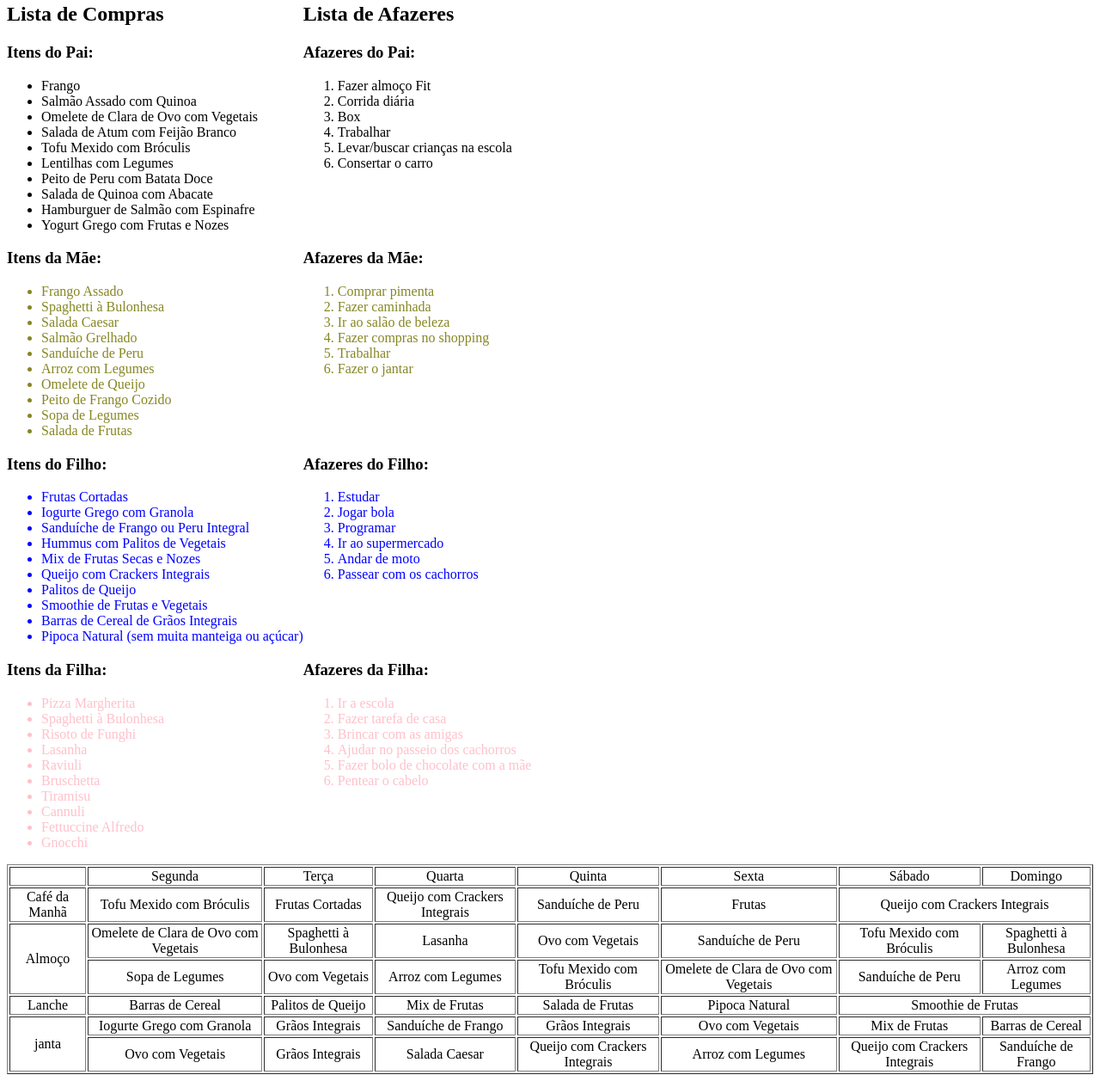
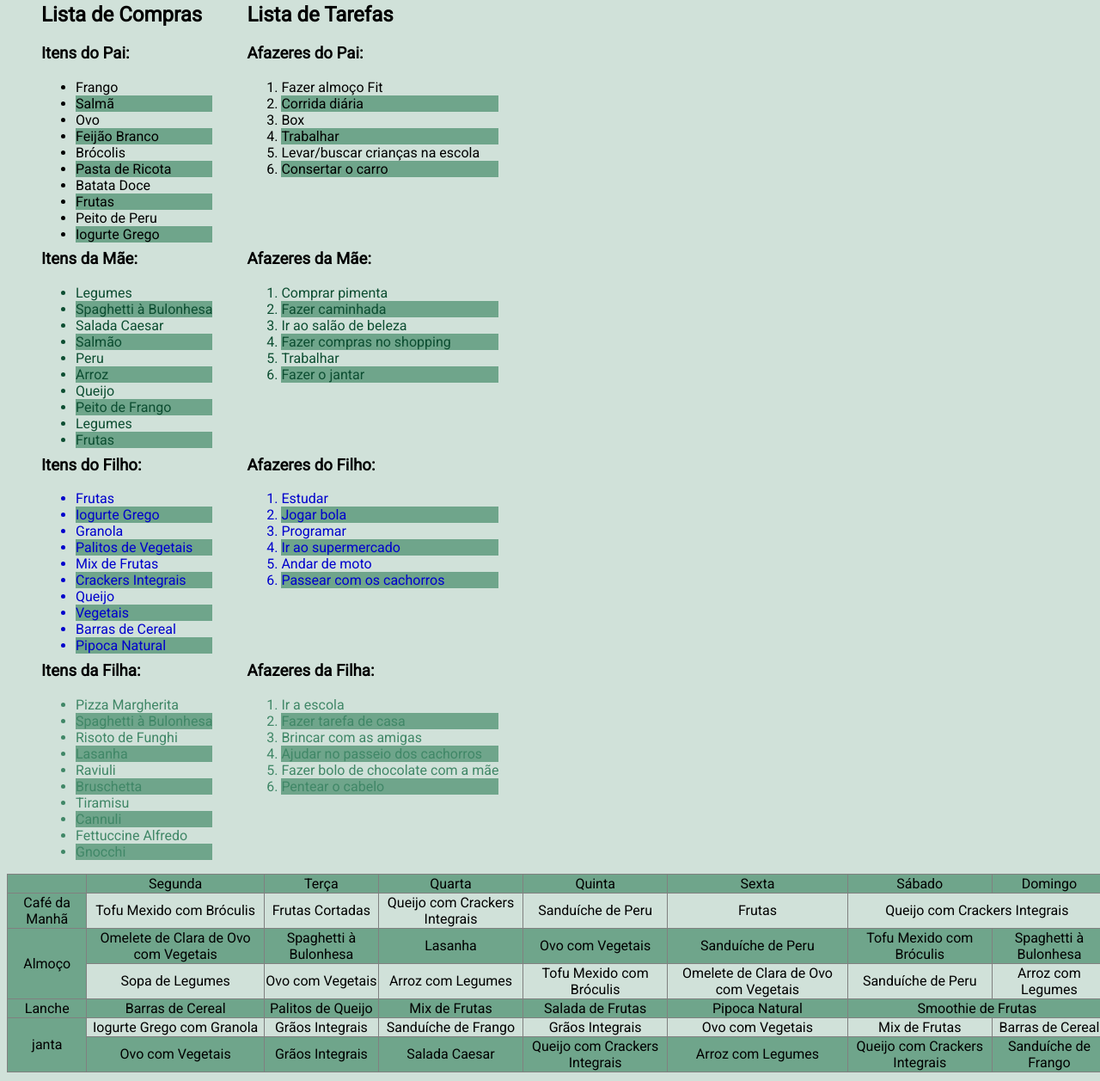
Before and after one commit to arthurcaaldas/projetosAdatech, a plain HTML site: page Front End Estático (HTML e CSS) -Aula 2 - Atividade 6 - Organização Familiar/index.html in a window 1280 px wide. Shown: the part 25-1282 px from the top of the page at 86% size. Drawn offline with Linux system fonts and the light colour scheme.

Commit message:
adicionando cores ao html

```diff
--- a/Front End Estático (HTML e CSS) -Aula 2 - Atividade 6 - Organização Familiar/index.html
+++ b/Front End Estático (HTML e CSS) -Aula 2 - Atividade 6 - Organização Familiar/index.html
@@ -16,47 +16,47 @@
     <h3>Itens do Pai:</h3>
     <ul>
      <li>Frango</li>
-     <li>Salmão Assado com Quinoa</li>
-     <li>Omelete de Clara de Ovo com Vegetais</li>
-     <li>Salada de Atum com Feijão Branco</li>
-     <li>Tofu Mexido com Bróculis</li>
-     <li>Lentilhas com Legumes</li>
-     <li>Peito de Peru com Batata Doce</li>
-     <li>Salada de Quinoa com Abacate</li>
-     <li>Hamburguer de Salmão com Espinafre</li>
-     <li>Yogurt Grego com Frutas e Nozes</li>
+     <li>Salmã</li>
+     <li>Ovo</li>
+     <li>Feijão Branco</li>
+     <li>Brócolis</li>
+     <li>Pasta de Ricota</li>
+     <li>Batata Doce</li>
+     <li>Frutas</li>
+     <li>Peito de Peru</li>
+     <li>Iogurte Grego</li>
     </ul>
    </div>
 
    <div class="mae">
     <h3>Itens da Mãe:</h3>
     <ul>
-     <li>Frango Assado</li>
+     <li>Legumes</li>
      <li>Spaghetti à Bulonhesa</li>
      <li>Salada Caesar</li>
-     <li>Salmão Grelhado</li>
-     <li>Sanduíche de Peru</li>
-     <li>Arroz com Legumes</li>
-     <li>Omelete de Queijo</li>
-     <li>Peito de Frango Cozido</li>
-     <li>Sopa de Legumes</li>
-     <li>Salada de Frutas</li>
+     <li>Salmão</li>
+     <li>Peru</li>
+     <li>Arroz</li>
+     <li>Queijo</li>
+     <li>Peito de Frango</li>
+     <li>Legumes</li>
+     <li>Frutas</li>
     </ul>
    </div>
 
    <div class="filho">
     <h3>Itens do Filho:</h3>
     <ul>
-     <li>Frutas Cortadas</li>
-     <li>Iogurte Grego com Granola</li>
-     <li>Sanduíche de Frango ou Peru Integral</li>
-     <li>Hummus com Palitos de Vegetais</li>
-     <li>Mix de Frutas Secas e Nozes</li>
-     <li>Queijo com Crackers Integrais</li>
-     <li>Palitos de Queijo</li>
-     <li>Smoothie de Frutas e Vegetais</li>
-     <li>Barras de Cereal de Grãos Integrais</li>
-     <li>Pipoca Natural (sem muita manteiga ou açúcar)</li>
+     <li>Frutas</li>
+     <li>Iogurte Grego</li>
+     <li>Granola</li>
+     <li>Palitos de Vegetais</li>
+     <li>Mix de Frutas</li>
+     <li>Crackers Integrais</li>
+     <li>Queijo</li>
+     <li>Vegetais</li>
+     <li>Barras de Cereal</li>
+     <li>Pipoca Natural</li>
     </ul>
    </div>
 
@@ -78,8 +78,8 @@
 
   </section>
 
-  <section class="afazeres">
-   <h2>Lista de Afazeres</h2>
+  <section>
+   <h2>Lista de Tarefas</h2>
 
    <div class="pai">
     <h3>Afazeres do Pai:</h3>
@@ -130,11 +130,11 @@
    </div>
   </div>
 
-  <section class="table">
+  <section>
    <table border="1px">
 
     <thead>
-     <tr>
+     <tr class="week">
       <td></td>
       <td>Segunda</td>
       <td>Terça</td>
@@ -148,7 +148,7 @@
 
     <tbody>
      <tr>
-      <td>Café da Manhã</td>
+      <td class="turn">Café da Manhã</td>
       <td>Tofu Mexido com Bróculis</td>
       <td>Frutas Cortadas</td>
       <td>Queijo com Crackers Integrais</td>
@@ -158,7 +158,7 @@
      </tr>
 
      <tr>
-      <td rowspan="2">Almoço</td>
+      <td rowspan="2" class="turn">Almoço</td>
       <td>Omelete de Clara de Ovo com Vegetais</td>
       <td>Spaghetti à Bulonhesa</td>
       <td>Lasanha</td>
@@ -179,7 +179,7 @@
      </tr>
 
      <tr>
-      <td>Lanche</td>
+      <td class="turn">Lanche</td>
       <td>Barras de Cereal</td>
       <td>Palitos de Queijo</td>
       <td>Mix de Frutas</td>
@@ -189,7 +189,7 @@
      </tr>
 
      <tr>
-      <td rowspan="2">janta</td>
+      <td rowspan="2" class="turn">janta</td>
       <td>Iogurte Grego com Granola</td>
       <td>Grãos Integrais</td>
       <td>Sanduíche de Frango</td>
--- a/Front End Estático (HTML e CSS) -Aula 2 - Atividade 6 - Organização Familiar/style.css
+++ b/Front End Estático (HTML e CSS) -Aula 2 - Atividade 6 - Organização Familiar/style.css
@@ -1,23 +1,59 @@
+@import url('https://fonts.googleapis.com/css2?family=Roboto&display=swap');
+
+body {
+ font-family: 'roboto';
+ width: 100%;
+ background-color: #d0e1d9;
+}
+
 ol, ul {
  height: 180px;
 }
 
+.pai {
+ background-color: whiter;
+}
+
 .mae li {
-color: rgb(134, 134, 35);
+ color: #0d4e32;
 }
 
 .filho li {
- color: blue;
+ color: rgb(0, 0, 204);
 }
 
 .filha li {
-color: pink;
+ color: #408767;;
 }
 
 .lista {
+ width: 70%;
  display: flex;
 }
 
-.table {
+.compras {
+ padding: 0 40px;
+}
+
+table {
  text-align: center;
+ border-collapse: collapse;
+
+ margin-top: 10px;
 }
+
+.week td {
+ background-color: #6fa58b ;
+}
+
+.turn {
+ background-color: #6fa58b ;
+}
+
+tr:nth-child(even) {
+ background-color: #6fa58b;
+}
+
+li:nth-child(even) {
+ background-color: #6fa58b;
+}
```
